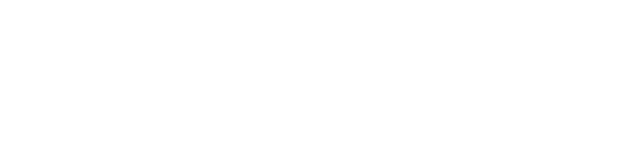
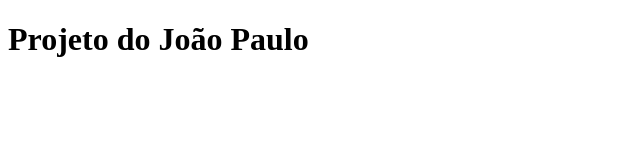
Before and after one commit to joaonunes-hotmart/github-improvements, a plain HTML site: page index.html in a window 1280 px wide. Shown: the whole page, without its empty margins (0-640 px from the left). Drawn offline with Linux system fonts and the light colour scheme.

Commit message:
Título da página

```diff
--- a/index.html
+++ b/index.html
@@ -7,5 +7,6 @@
     <title>Document</title>
 </head>
 <body>
+    <h1>Projeto do João Paulo</h1>
 </body>
 </html>
```
